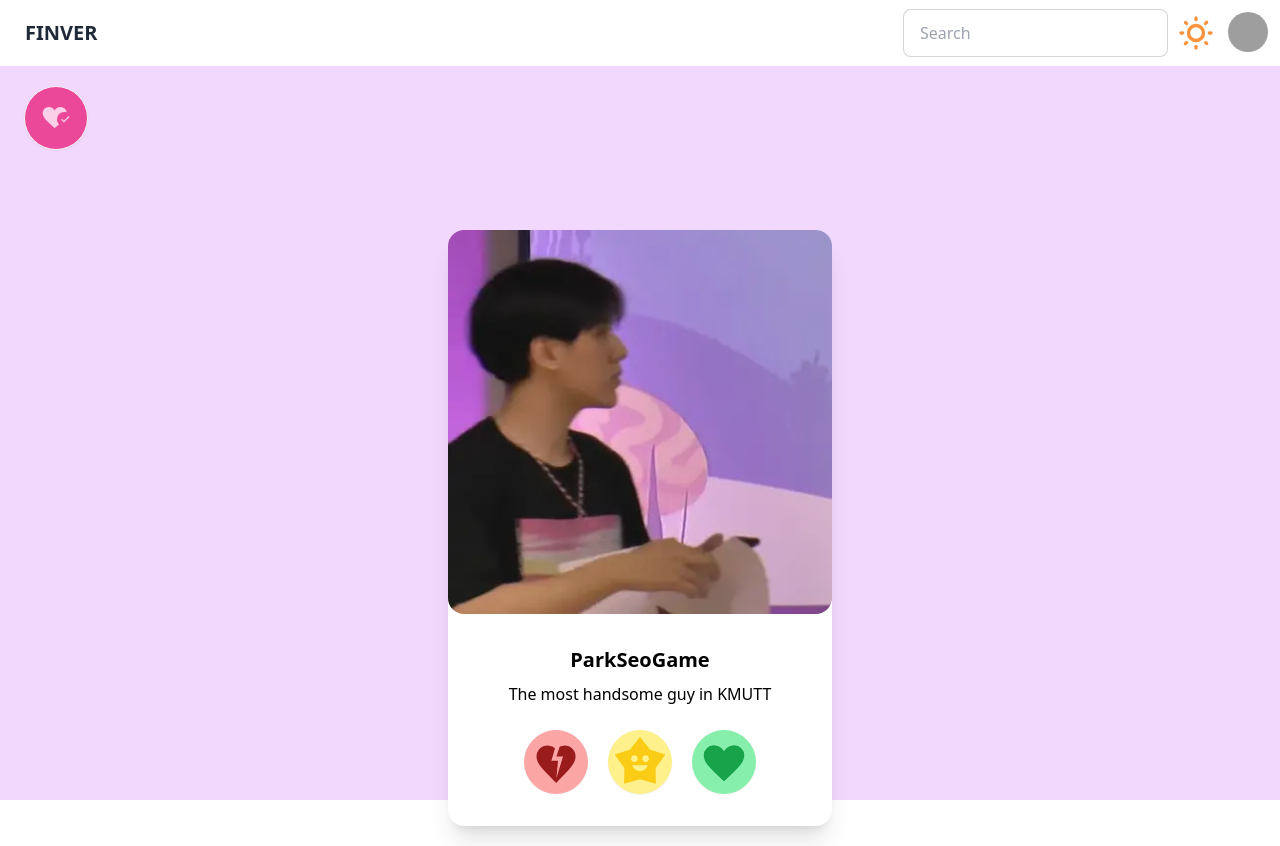
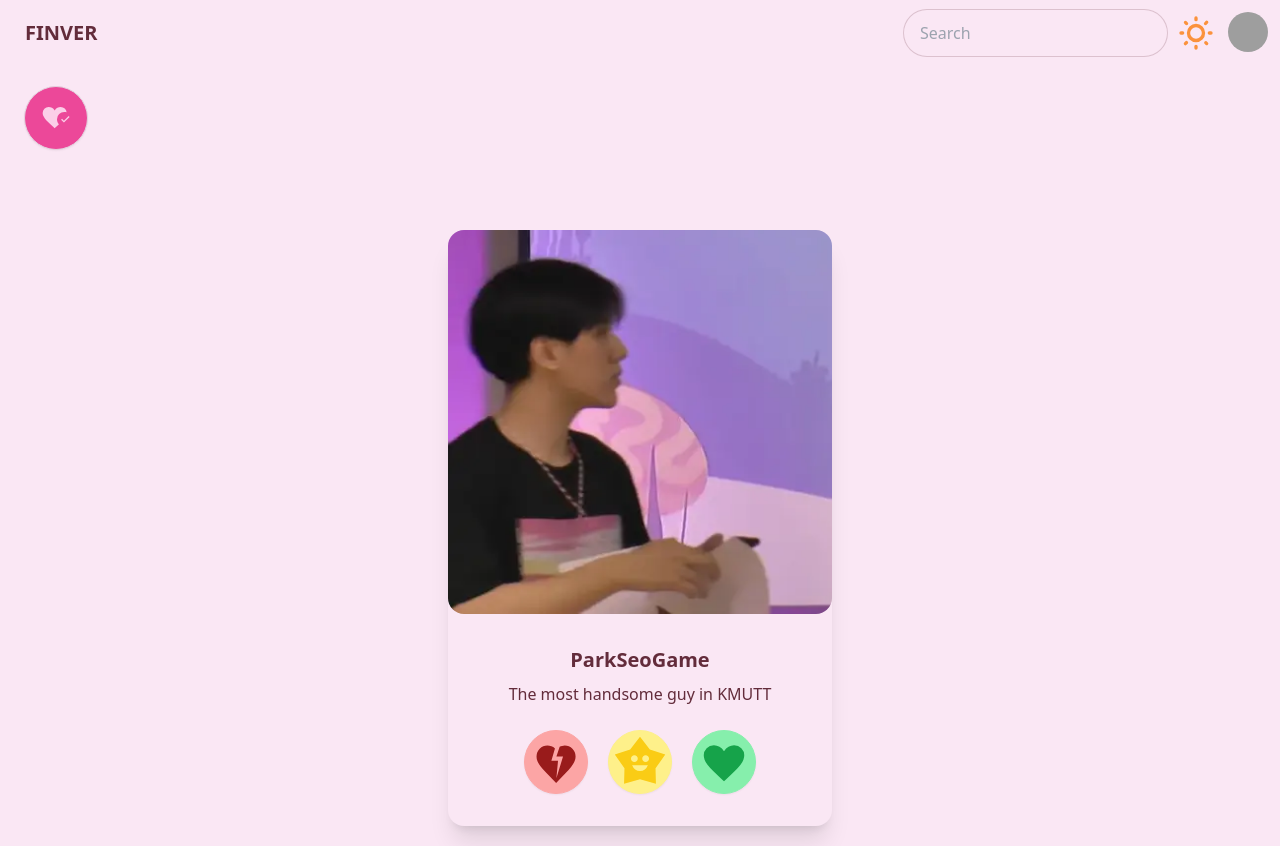
Before and after one commit to Pheeraphat47/PROJECT1-SEC-1-FINVER, a Vue app: page / in a window 1280 px wide. Built offline with nearby package versions, Linux system fonts and the light colour scheme; grey boxes are pictures that could not be loaded.

Commit message:
Theme Fixed

```diff
--- a/index.html
+++ b/index.html
@@ -4,7 +4,7 @@
     <meta charset="UTF-8" />
     <link rel="icon" href="fin.png" />
     <meta name="viewport" content="width=device-width, initial-scale=1.0" />
-    <title>Vite App</title>
+    <title>Finver</title>
 
   </head>
   <body>
--- a/src/App.vue
+++ b/src/App.vue
@@ -1,7 +1,5 @@
 <script setup>
 import { ref } from "vue";
-
-const isDark = ref(false);
 
 let count = ref(0);
 </script>
@@ -19,7 +17,7 @@ let count = ref(0);
       <!-- toggle BG Change -->
       <div class="flex justify-end">
         <label class="swap swap-rotate">
-          <input type="checkbox" class="theme-controller" v-model="isDark" @click="isDark = !isDark" />
+          <input type="checkbox" class="theme-controller" value="dracula" />
           <!-- sun icon -->
           <svg class="w-10 h-10 text-orange-400 fill-current swap-off" xmlns="http://www.w3.org/2000/svg"
             viewBox="0 0 24 24">
@@ -58,14 +56,14 @@ let count = ref(0);
   <!-- Heart modal-->
   <div class="mt-5 ml-6">
     <button class="duration-300 bg-pink-500 hover:bg-pink-700 btn btn-circle btn-lg hover:scale-125"
-      onclick="mymodal.showModal()">
+      onclick="modal.showModal()">
       <svg class="text-pink-200" xmlns="http://www.w3.org/2000/svg" width="32" height="32" viewBox="0 0 24 24">
         <path fill="currentColor"
           d="m11 19.654l-1.156-1.042q-2.28-2.087-3.799-3.593q-1.518-1.506-2.413-2.679q-.895-1.173-1.264-2.146Q2 9.221 2 8.225q0-1.908 1.296-3.201Q4.592 3.731 6.5 3.731q1.32 0 2.475.672q1.156.672 2.025 1.96q.87-1.288 2.025-1.96q1.156-.672 2.475-.672q1.817 0 3.063 1.172q1.245 1.172 1.402 2.878q-.442-.143-.896-.202q-.454-.06-.913-.06q-2.183.02-3.794 1.52q-1.612 1.501-1.612 3.923q0 .988.362 1.976q.361.987 1.1 1.781q-.533.483-1.17 1.069q-.638.585-1.284 1.181zm6.95-4.19l-2.138-2.114l.713-.708l1.425 1.42l3.525-3.545l.713.708z" />
       </svg>
     </button>
   </div>
-  <dialog id="mymodal" class="modal">
+  <dialog id="modal" class="modal">
     <div class="modal-box">
       <h3 class="font-bold text-lg text-center">Liked</h3>
       <div class="flex justify-center">
@@ -82,10 +80,10 @@ let count = ref(0);
     </form>
   </dialog>
   <!-- Main Content -->
-  <div class="flex justify-center transition-all duration-500 ease-in-out" :class="isDark ? 'dark-mode' : ''">
+  <div class="flex justify-center transition-all duration-500 ease-in-out">
     <div class="flex justify-center p-5 pt-[5em]">
       <!-- Card  -->
-      <div class="shadow-xl card w-96 bg-base-100" :class="isDark ? 'bg-gray-400' : 'bg-white '">
+      <div class="shadow-xl card w-96 bg-base-100">
         <div class="h-96 carousel carousel-vertical rounded-box">
           <div class="carousel-item h-full">
             <img src="./assets/img/taned_one.webp" alt="Taned1" class="rounded-xl" width="385px" />
@@ -98,12 +96,8 @@ let count = ref(0);
           </div>
         </div>
         <div class="items-center text-center card-body">
-          <h2 class="card-title" :class="isDark ? 'text-white' : 'text-black'">
-            ParkSeoGame
-          </h2>
-          <p :class="isDark ? 'text-white' : 'text-black'">
-            The most handsome guy in KMUTT
-          </p>
+          <h2 class="card-title">ParkSeoGame</h2>
+          <p>The most handsome guy in KMUTT</p>
 
           <div class="justify-end gap-5 pt-4 card-actions">
             <!-- Dislike Icon -->
@@ -140,11 +134,4 @@ let count = ref(0);
   </div>
 </template>
 
-<style scoped>
-.dark-mode {
-  background-color: #1a202c;
-  /* Set the dark mode background color */
-  color: #dcdcdc;
-  /* Set the dark mode text color */
-}
-</style>
+<style scoped></style>
--- a/src/assets/main.css
+++ b/src/assets/main.css
@@ -2,9 +2,6 @@
 @tailwind components;
 @tailwind utilities;
 
-html,
 body {
-	background-color: rgb(243, 216, 254);
-	/* Set the default light mode backgroudcolor */
 	height: 100vh;
 }
--- a/tailwind.config.js
+++ b/tailwind.config.js
@@ -1,11 +1,12 @@
 /** @type {import('tailwindcss').Config} */
 export default {
-  content: [
-    "./index.html",
-    "./src/**/*.{vue,js,ts,jsx,tsx}",
-  ],
-  theme: {
-    extend: {},
-  },
-  plugins: [require("daisyui")],
-}
+	content: ["./index.html", "./src/**/*.{vue,js,ts,jsx,tsx}"],
+	theme: {
+		extend: {},
+	},
+	plugins: [require("daisyui")],
+
+	daisyui: {
+		themes: ["valentine", "dracula"],
+	},
+};
```
